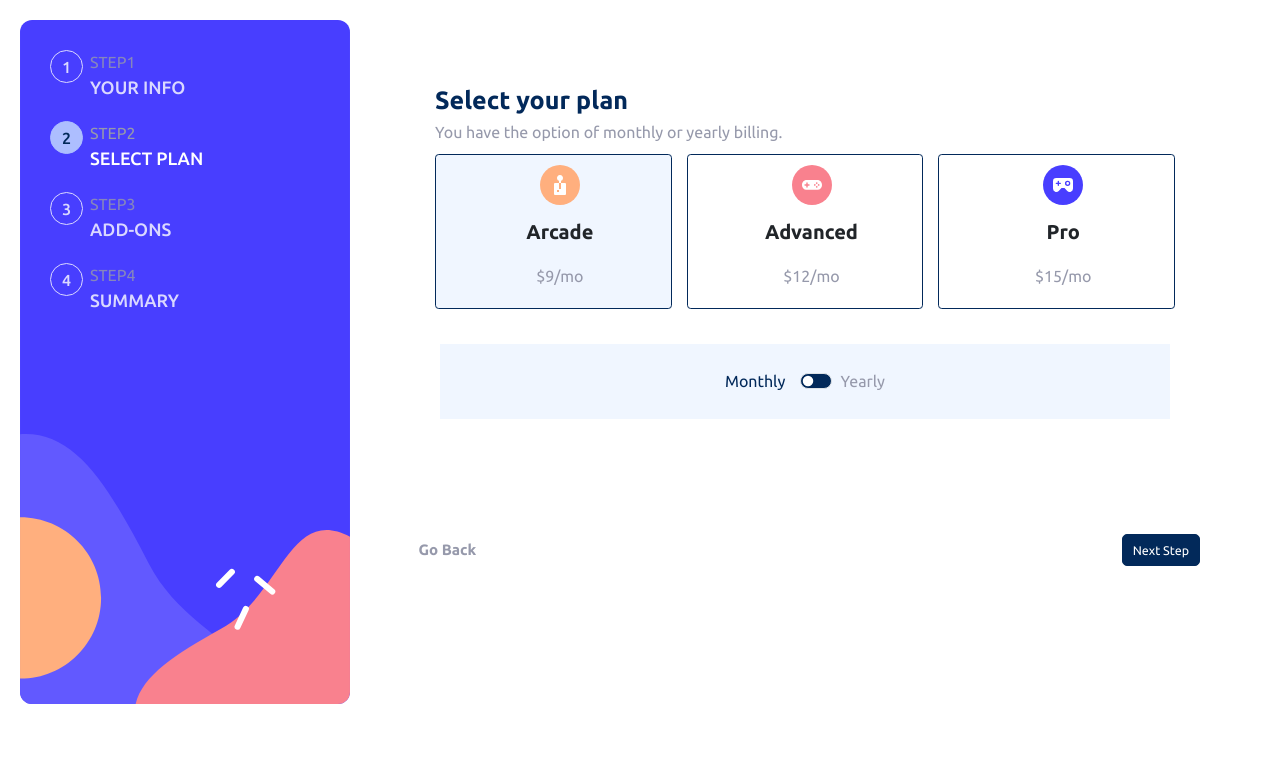
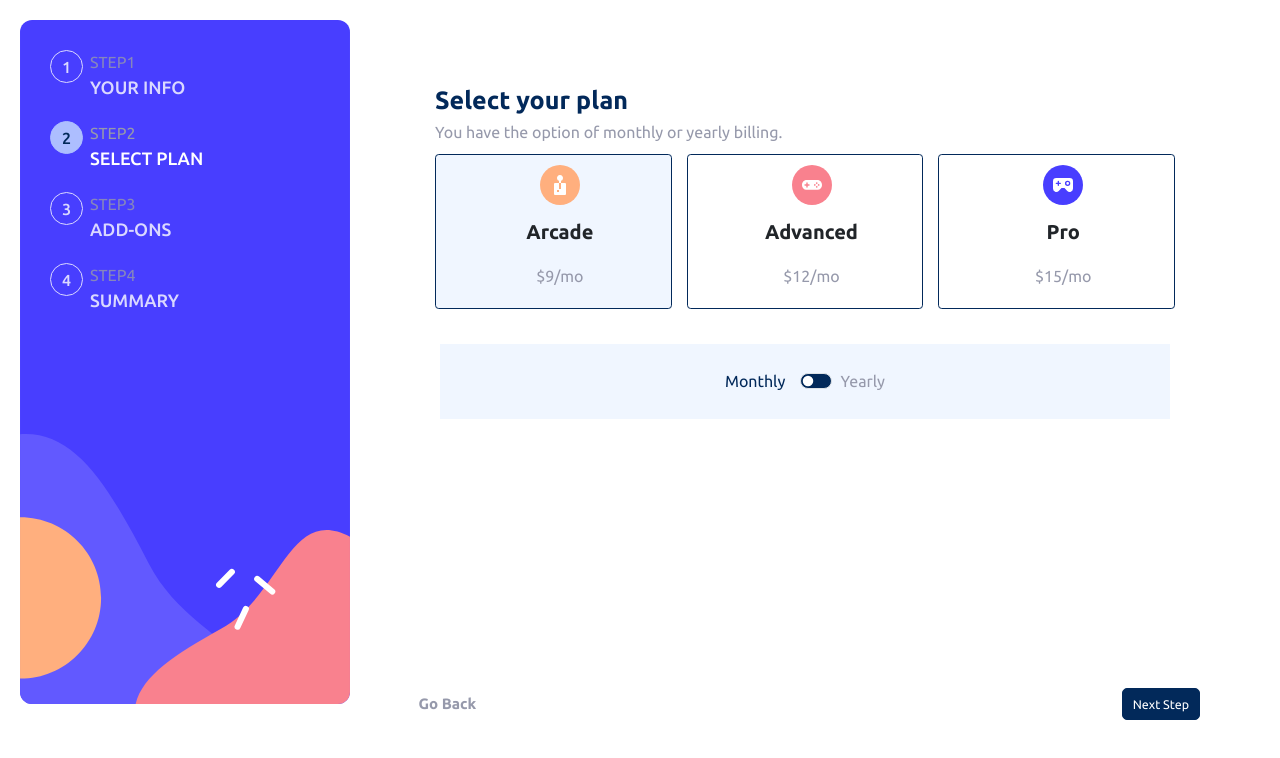
Before and after one commit to agun36/muilt-step-form, a React (Vite) app: page /step-2 in a window 1280 px wide. Shown: the top 758 px of the page. Built offline with nearby package versions, Linux system fonts and the light colour scheme.

Commit message:
modifying step1

```diff
--- a/src/pages/step2.tsx
+++ b/src/pages/step2.tsx
@@ -22,7 +22,7 @@ export const Step2Page = () => {
   }
 
   return (
-    <form>
+    <>
       <div className="content">
         <div className="card card-content border-0  py-5 px-3" >
           <div className={`card-body d-flex flex-column `}>
@@ -71,6 +71,6 @@ export const Step2Page = () => {
           Next Step
         </button>
       </div>
-    </form>
+    </>
   );
 };
```
